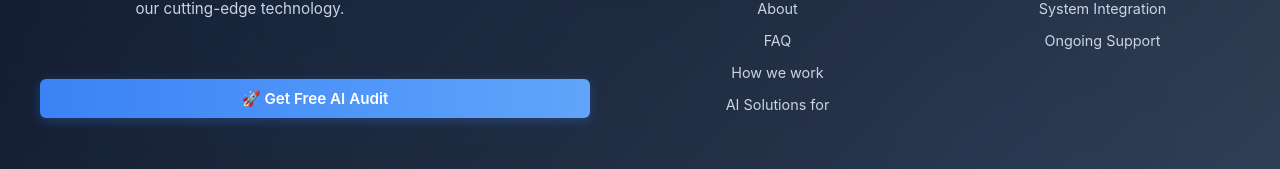
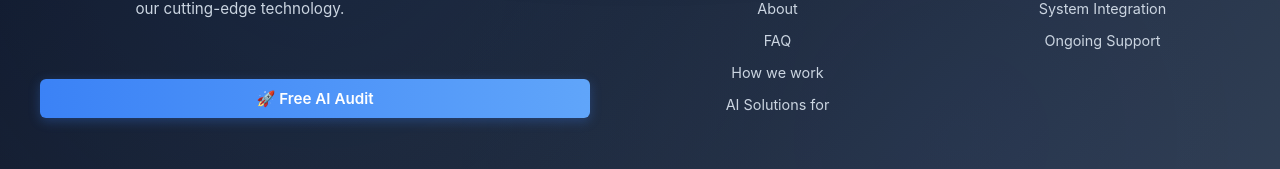
Before and after one commit to needlesanddials1/buiz-website, a React (Create React App) app: page /ai-audit in a window 1280 px wide. Shown: the part 285-454 px from the top of the page. Built offline with nearby package versions, Linux system fonts and the light colour scheme.

Commit message:
Update Footer.tsx

```diff
--- a/src/components/Footer.tsx
+++ b/src/components/Footer.tsx
@@ -1,4 +1,5 @@
 import React from "react";
+import { Link } from "react-router-dom"; // Import Link
 import "./Footer.css";
 
 interface FooterProps {
@@ -12,7 +13,6 @@ const Footer: React.FC<FooterProps> = ({
 }) => {
   const currentYear = new Date().getFullYear();
 
-  // Function to handle navigation (both pages and sections)
   const handleNavigation = (target: string) => {
     if (target === "about") {
       if (setCurrentPage) {
@@ -55,15 +55,10 @@ const Footer: React.FC<FooterProps> = ({
             workflow and boost productivity with our cutting-edge technology.
           </p>
 
-          {/* 💡 New CTA Link */}
-          <a
-            href="https://yourdomain.com/ai-audit"  // <-- Replace with your actual AI Audit page URL
-            target="_blank"
-            rel="noopener noreferrer"
-            className="footer-cta-link"
-          >
-            🚀 Get Free AI Audit
-          </a>
+          {/* ✅ Free AI Audit using React Router */}
+          <Link to="/ai-audit" className="footer-cta-link">
+            🚀 Free AI Audit
+          </Link>
         </div>
 
         {/* Quick Links Section */}
@@ -71,50 +66,32 @@ const Footer: React.FC<FooterProps> = ({
           <h4 className="footer-heading">Quick Links</h4>
           <ul className="footer-links">
             <li>
-              <button
-                onClick={() => handleNavigation("home")}
-                className="footer-link"
-              >
+              <button onClick={() => handleNavigation("home")} className="footer-link">
                 Home
               </button>
             </li>
             <li>
-              <button
-                onClick={() => handleNavigation("contact")}
-                className="footer-link"
-              >
+              <button onClick={() => handleNavigation("contact")} className="footer-link">
                 Contact
               </button>
             </li>
             <li>
-              <button
-                onClick={() => handleNavigation("about")}
-                className="footer-link"
-              >
+              <button onClick={() => handleNavigation("about")} className="footer-link">
                 About
               </button>
             </li>
             <li>
-              <button
-                onClick={() => handleNavigation("faq")}
-                className="footer-link"
-              >
+              <button onClick={() => handleNavigation("faq")} className="footer-link">
                 FAQ
               </button>
             </li>
             <li>
-              <button
-                onClick={() => handleNavigation("process")}
-                className="footer-link"
-              >
+              <button onClick={() => handleNavigation("process")} className="footer-link">
                 How we work
               </button>
             </li>
             <li>
-              <button
-                onClick={() => handleNavigation("work-with-us")}
-                className="footer-link"
-              >
+              <button onClick={() => handleNavigation("work-with-us")} className="footer-link">
                 AI Solutions for
               </button>
             </li>
@@ -126,47 +103,47 @@ const Footer: React.FC<FooterProps> = ({
           <h4 className="footer-heading">Our Services</h4>
           <ul className="footer-links">
             <li>
-              <a href="/services/automation" className="footer-link">
+              <Link to="/services/automation" className="footer-link">
                 AI Automation
-              </a>
+              </Link>
             </li>
             <li>
-              <a href="/services/consulting" className="footer-link">
+              <Link to="/services/consulting" className="footer-link">
                 AI Consulting
-              </a>
+              </Link>
             </li>
             <li>
-              <a href="/services/integration" className="footer-link">
+              <Link to="/services/integration" className="footer-link">
                 System Integration
-              </a>
+              </Link>
             </li>
             <li>
-              <a href="/services/support" className="footer-link">
+              <Link to="/services/support" className="footer-link">
                 Ongoing Support
-              </a>
+              </Link>
             </li>
           </ul>
         </div>
       </div>
 
-      {/* Footer Bottom - Copyright */}
+      {/* Footer Bottom */}
       <div className="footer-bottom">
         <div className="footer-bottom-container">
           <p className="copyright">
             © {currentYear} Buiz AI. All rights reserved.
           </p>
           <div className="legal-links">
-            <a href="/privacy" className="footer-link legal-link">
+            <Link to="/privacy" className="footer-link legal-link">
               Privacy Policy
-            </a>
+            </Link>
             <span className="separator">|</span>
-            <a href="/terms" className="footer-link legal-link">
+            <Link to="/terms" className="footer-link legal-link">
               Terms of Service
-            </a>
+            </Link>
             <span className="separator">|</span>
-            <a href="/cookies" className="footer-link legal-link">
+            <Link to="/cookies" className="footer-link legal-link">
               Cookie Policy
-            </a>
+            </Link>
           </div>
         </div>
       </div>
```
